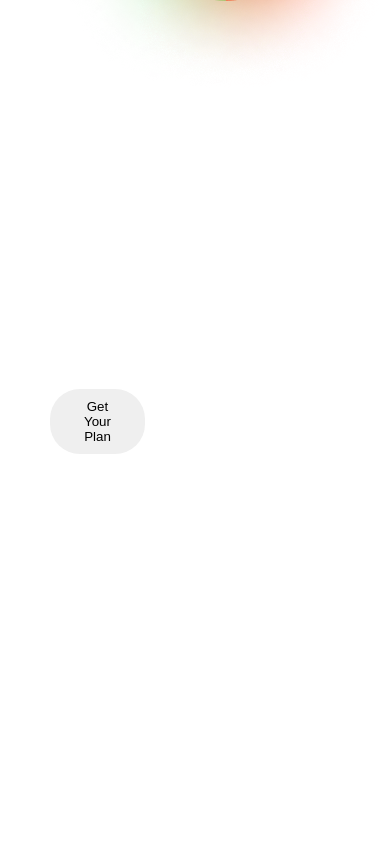
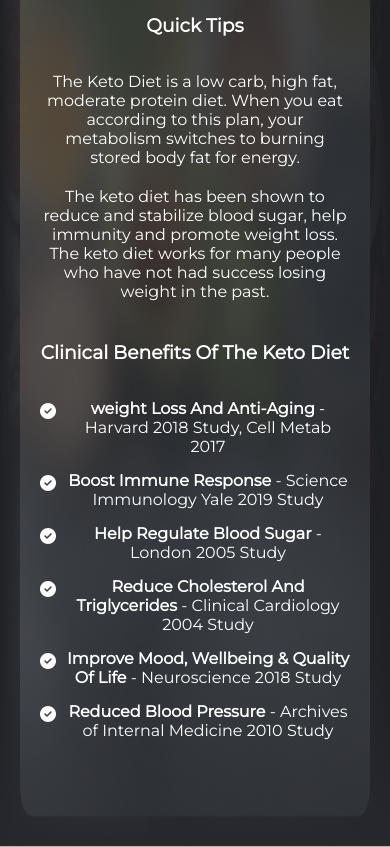
Before and after one commit to belloemmanuel/kitox, a plain HTML site: page index.html in a window 390 px wide. Shown: the part 814-1661 px from the top of the page. Before the commit the page ends 1318 px from the top, so only its background shows below. Drawn offline with Linux system fonts and the light colour scheme; a web font is replaced by a local one.

Commit message:
sections styled

```diff
--- a/index.html
+++ b/index.html
@@ -5,6 +5,7 @@
     <meta http-equiv="X-UA-Compatible" content="IE=edge">
     <meta name="viewport" content="width=device-width, initial-scale=1.0">
     <title>Kitox</title>
+    <link rel="stylesheet" href="https://cdnjs.cloudflare.com/ajax/libs/font-awesome/6.4.0/css/all.min.css" integrity="sha512-iecdLmaskl7CVkqkXNQ/ZH/XLlvWZOJyj7Yy7tcenmpD1ypASozpmT/E0iPtmFIB46ZmdtAc9eNBvH0H/ZpiBw==" crossorigin="anonymous" referrerpolicy="no-referrer" />
     <link rel="stylesheet" href="kitox.css">
 </head>
 <body>
@@ -24,6 +25,45 @@
             <button id="hero-button">Get Your Plan</button>
         </div>
     </div>
+    <div class="how-keto-works">
+        <img src="img/howitworks.png" class="img1"/>
+        <h1>HOW KETO WORKS...</h1>
+        <div class="how-keto-works-contents">
+            <h3>Quick Tips</h3>
+            <p>The Keto Diet is a low carb, high fat, moderate protein diet. When you eat according to this plan, your metabolism switches to burning stored body fat for energy.</p>
+            <p>The keto diet has been shown to reduce and stabilize blood sugar, help immunity and promote weight loss. The keto diet works for many people who have not had success losing weight in the past.</p>
+            <h3>Clinical Benefits Of The Keto Diet</h3>
+            <div class="benefits">
+                <div class="benefits-items">
+                    <i class="fa-light fa fa-circle-check"></i>
+                    <p><strong>weight Loss And Anti-Aging</strong><span> - Harvard 2018 Study, Cell Metab 2017</span></p>
+                </div>
+                <div class="benefits-items">
+                    <i class="fa-light fa fa-circle-check"></i>
+                    <p><strong>Boost Immune Response</strong><span> - Science Immunology Yale 2019 Study</span></p>
+                </div>
+                <div class="benefits-items">
+                    <i class="fa-light fa fa-circle-check"></i>
+                    <p><strong>Help Regulate Blood Sugar</strong><span> - London 2005 Study
+                    </span></p>
+                </div>
+                <div class="benefits-items">
+                    <i class="fa-light fa fa-circle-check"></i>
+                    <p><strong>Reduce Cholesterol And Triglycerides</strong><span> - Clinical Cardiology 2004 Study
+                    </span></p>
+                </div>
+                <div class="benefits-items">
+                    <i class="fa-light fa fa-circle-check"></i>
+                    <p><strong>Improve Mood, Wellbeing & Quality Of Life</strong><span> - Neuroscience 2018 Study</span></p>
+                </div>
+                <div class="benefits-items">
+                    <i class="fa-light fa fa-circle-check"></i>
+                    <p><strong>Reduced Blood Pressure</strong><span> - Archives of Internal Medicine 2010 Study</span></p>
+                </div>
+            </div>
+        </div>
+        <img src="img/bg.png" class="img2">
+    </div>
     <script src="kitox.js"></script>
 </body>
 </html>
--- a/kitox.css
+++ b/kitox.css
@@ -4,6 +4,10 @@
     padding: 0px;
     margin: 0px;
     box-sizing: border-box;
+}
+
+h1,h2,h3,p{
+    font-family: 'Montserrat', sans-serif;
 }
 
 .hero{
@@ -65,9 +69,78 @@
     margin-top: 60px;
 }
 
+.how-keto-works{
+    display: flex;
+    position: relative;
+    width: 100%;
+    color: #fff;
+    flex-direction: column;
+    align-items: center;
+    text-align: center;
+}
+
+.how-keto-works h1{
+    margin-top: 50px;
+}
+
+.how-keto-works h3{
+    margin-bottom: 35px;
+}
+
+.how-keto-works .img1{
+    width: 100%;
+    position: absolute;
+    z-index: -999;
+    height: 106%;
+}
+
+.img2{
+width: 50%;
+height: 100%;
+position: relative;
+z-index: -999;
+margin-top: 50px;
+}
+
+.how-keto-works-contents{
+display: flex;
+    align-items: center;
+    flex-direction: column;
+    width: 40%;
+    position: absolute;
+    margin-top: 180px;
+}
+
+body > div.how-keto-works > div > p:nth-child(2){
+    margin-bottom: 20px;
+}
+
+body > div.how-keto-works > div > h3:nth-child(4){
+    margin-top: 40px;
+}
+
+.benefits-items{
+    display: flex;
+    margin-bottom: 15px;
+}
+
+.benefits-items i{
+    margin-top: 3.5px;
+    margin-right: 10px;
+}
 /*-----responsive------*/
 
 @media screen and (max-width: 768px){
+
+    .hero{
+        position: relative;
+        color: white;
+        display: flex;
+        flex-direction: column;
+        align-items: center;
+    }
+
+
     #hero-button{
         border: 2px solid red;
         padding: 10px 30px 10px 30px;
@@ -76,15 +149,19 @@
     }
 
 .hero-content{
-    padding: 50px;
-       width: 50%;
+    padding: 0px;
+       width: 70%;
+       margin-top: 50px;
        text-align: center;
    }
 
    .hero-content h1{
        font-family: 'Moon Dance', cursive;
        color: #E7E5E5;
-       font-size: 40px;
+       /* font-size: 5vw; */
+       text-align: center;
+       font-size: 20px;
+       margin-top: 10px;
    }
 
    .hero-background{
@@ -93,13 +170,14 @@
        width: 100%;
    }
    .hero-background img{
-       width: 100%;
-       height: 100%;
+       width: 100vw;
+       height: 80vh;
    }
 
    #img2{
        margin-top: -50px;
        margin-bottom: -50px;
+       width: 100%;
    }
 
    .hero-content p:nth-child(3){
@@ -113,17 +191,83 @@
        font-family: 'Montserrat', sans-serif;
        font-size: 14px;
        line-height: 20px;
+       margin-top: 10px;
    }
 
    .hero-content p:nth-child(11){
        font-family: 'Montserrat', sans-serif;
        font-size: 12px;
+       margin-top: 10px;
    }
 
    #hero-button{
        border: none;
-       padding: 10px 30px 10px 30px;
+       padding: 20px 60px 20px 60px;
        border-radius: 30px;
        margin-top: 60px;
+       background-color: greenyellow;
    }
+
+
+.how-keto-works{
+    display: flex;
+    position: relative;
+    width: 100%;
+    color: #fff;
+    flex-direction: column;
+    align-items: center;
+    text-align: center;
 }
+
+.how-keto-works h1{
+    margin-top: 50px;
+}
+
+.how-keto-works h3{
+    margin-bottom: 35px;
+}
+
+.how-keto-works .img1{
+    width: 100%;
+    position: absolute;
+    z-index: -999;
+    height: 120vh;
+}
+
+.how-keto-works .img2{
+    width: 100%;
+position: relative;
+z-index: -999;
+margin-top: 50px;
+padding: 0px 20px 0px 20px;
+height: 100vh;
+}
+
+.how-keto-works-contents{
+display: flex;
+    align-items: center;
+    flex-direction: column;
+    width: 100%;
+    position: absolute;
+    margin-top: 180px;
+    padding: 0px 40px 0px 40px;
+}
+
+body > div.how-keto-works > div > p:nth-child(2){
+    margin-bottom: 20px;
+}
+
+body > div.how-keto-works > div > h3:nth-child(4){
+    margin-top: 40px;
+}
+
+.benefits-items{
+    display: flex;
+    margin-bottom: 15px;
+}
+
+.benefits-items i{
+    margin-top: 3.5px;
+    margin-right: 10px;
+}
+}
```
Also changed, not shown: img/bg.png (added), img/howitworks.png (added).
